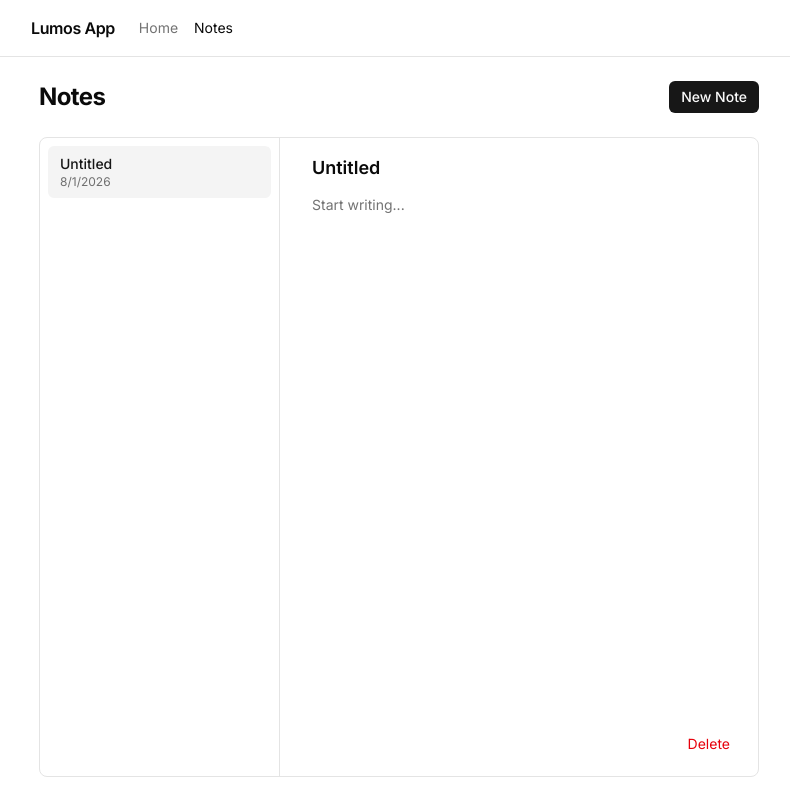
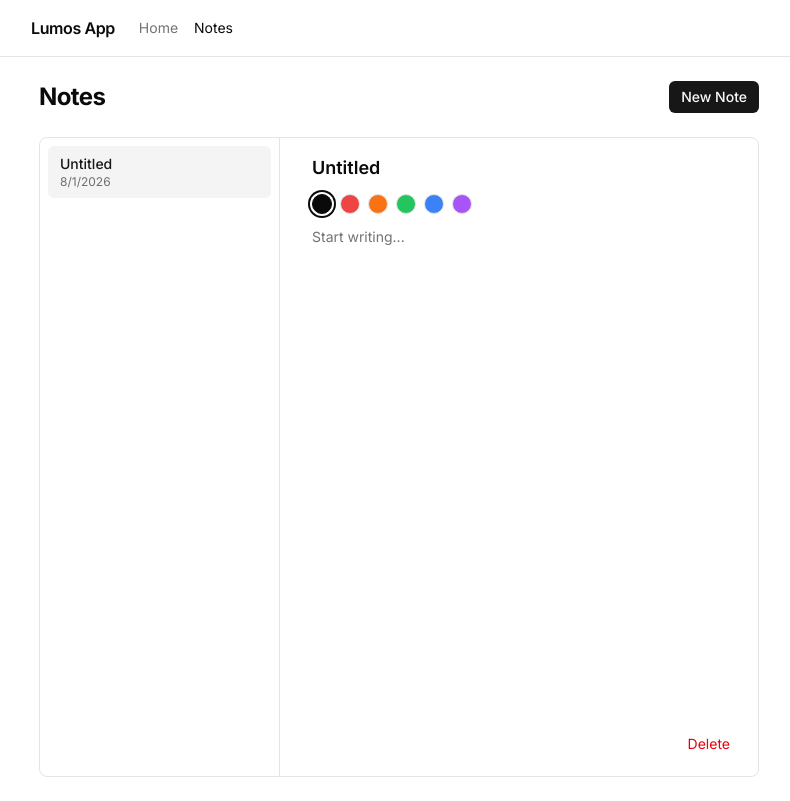
Before and after one commit to ChloeB276/athlete-helper, a Next.js app: page /notes in a window 1280 px wide. Both pictures are taken after a click on the button "New Note". Shown: the whole page, without its empty margins (241-1031 px from the left). Built offline with nearby package versions, Linux system fonts and the light colour scheme.

Commit message:
Add text color picker to notes editor
Lets users tag a note with one of a few preset colors, applied to the
content text and persisted to localStorage alongside title/content.
Also adds .claude/launch.json for local dev server configuration.

```diff
--- a/src/app/notes/page.tsx
+++ b/src/app/notes/page.tsx
@@ -6,10 +6,20 @@ interface Note {
   id: string;
   title: string;
   content: string;
+  color: string;
   updatedAt: number;
 }
 
 const STORAGE_KEY = "lumos-notes";
+
+const TEXT_COLOR_OPTIONS = [
+  { label: "Default", value: "" },
+  { label: "Red", value: "#ef4444" },
+  { label: "Orange", value: "#f97316" },
+  { label: "Green", value: "#22c55e" },
+  { label: "Blue", value: "#3b82f6" },
+  { label: "Purple", value: "#a855f7" },
+];
 
 function loadNotes(): Note[] {
   if (typeof window === "undefined") return [];
@@ -30,6 +40,7 @@ export default function NotesPage() {
   const [selectedId, setSelectedId] = useState<string | null>(null);
   const [title, setTitle] = useState("");
   const [content, setContent] = useState("");
+  const [color, setColor] = useState("");
 
   useEffect(() => {
     setNotes(loadNotes());
@@ -41,6 +52,7 @@ export default function NotesPage() {
     setSelectedId(note.id);
     setTitle(note.title);
     setContent(note.content);
+    setColor(note.color ?? "");
   }
 
   function createNote() {
@@ -48,6 +60,7 @@ export default function NotesPage() {
       id: crypto.randomUUID(),
       title: "Untitled",
       content: "",
+      color: "",
       updatedAt: Date.now(),
     };
     setNotes((prev) => {
@@ -58,17 +71,23 @@ export default function NotesPage() {
     selectNote(note);
   }
 
-  function updateNote() {
+  function updateNote(overrideColor?: string) {
     if (!selectedId) return;
+    const nextColor = overrideColor ?? color;
     setNotes((prev) => {
       const next = prev.map((n) =>
         n.id === selectedId
-          ? { ...n, title, content, updatedAt: Date.now() }
+          ? { ...n, title, content, color: nextColor, updatedAt: Date.now() }
           : n,
       );
       saveNotes(next);
       return next;
     });
+  }
+
+  function selectColor(newColor: string) {
+    setColor(newColor);
+    updateNote(newColor);
   }
 
   function deleteNote() {
@@ -81,6 +100,7 @@ export default function NotesPage() {
     setSelectedId(null);
     setTitle("");
     setContent("");
+    setColor("");
   }
 
   return (
@@ -131,15 +151,37 @@ export default function NotesPage() {
                 type="text"
                 value={title}
                 onChange={(e) => setTitle(e.target.value)}
-                onBlur={updateNote}
+                onBlur={() => updateNote()}
                 placeholder="Note title"
                 className="bg-transparent text-lg font-semibold outline-none placeholder:text-muted-foreground"
               />
+              <div className="flex items-center gap-2">
+                {TEXT_COLOR_OPTIONS.map((option) => (
+                  <button
+                    key={option.label}
+                    type="button"
+                    onClick={() => selectColor(option.value)}
+                    title={option.label}
+                    aria-label={`Set text color to ${option.label}`}
+                    className={`h-5 w-5 rounded-full border transition-transform ${
+                      color === option.value
+                        ? "border-foreground ring-2 ring-foreground ring-offset-2 ring-offset-background"
+                        : "border-border hover:scale-110"
+                    } ${option.value === "" ? "bg-foreground" : ""}`}
+                    style={
+                      option.value
+                        ? { backgroundColor: option.value }
+                        : undefined
+                    }
+                  />
+                ))}
+              </div>
               <textarea
                 value={content}
                 onChange={(e) => setContent(e.target.value)}
-                onBlur={updateNote}
+                onBlur={() => updateNote()}
                 placeholder="Start writing..."
+                style={color ? { color } : undefined}
                 className="flex-1 resize-none bg-transparent text-sm leading-relaxed outline-none placeholder:text-muted-foreground"
               />
               <div className="flex justify-end">
```
Also changed, not shown: .claude/launch.json (added).
